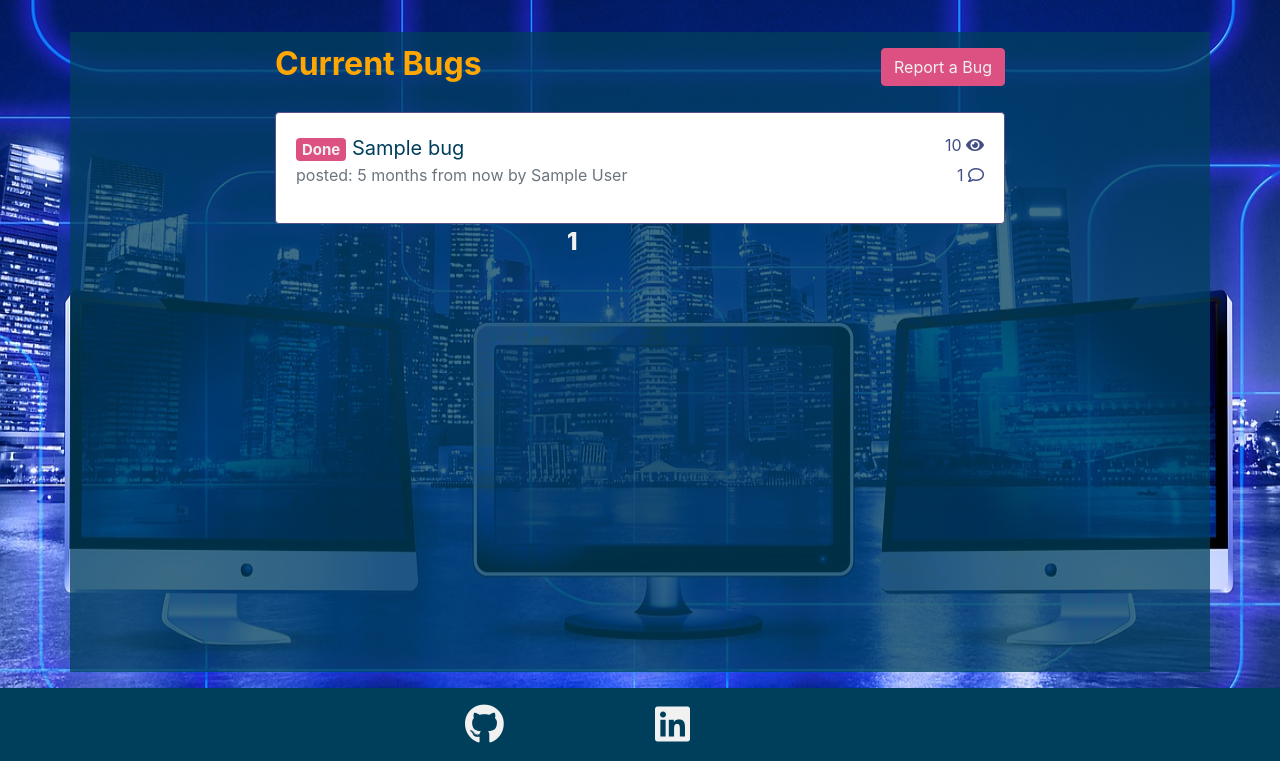
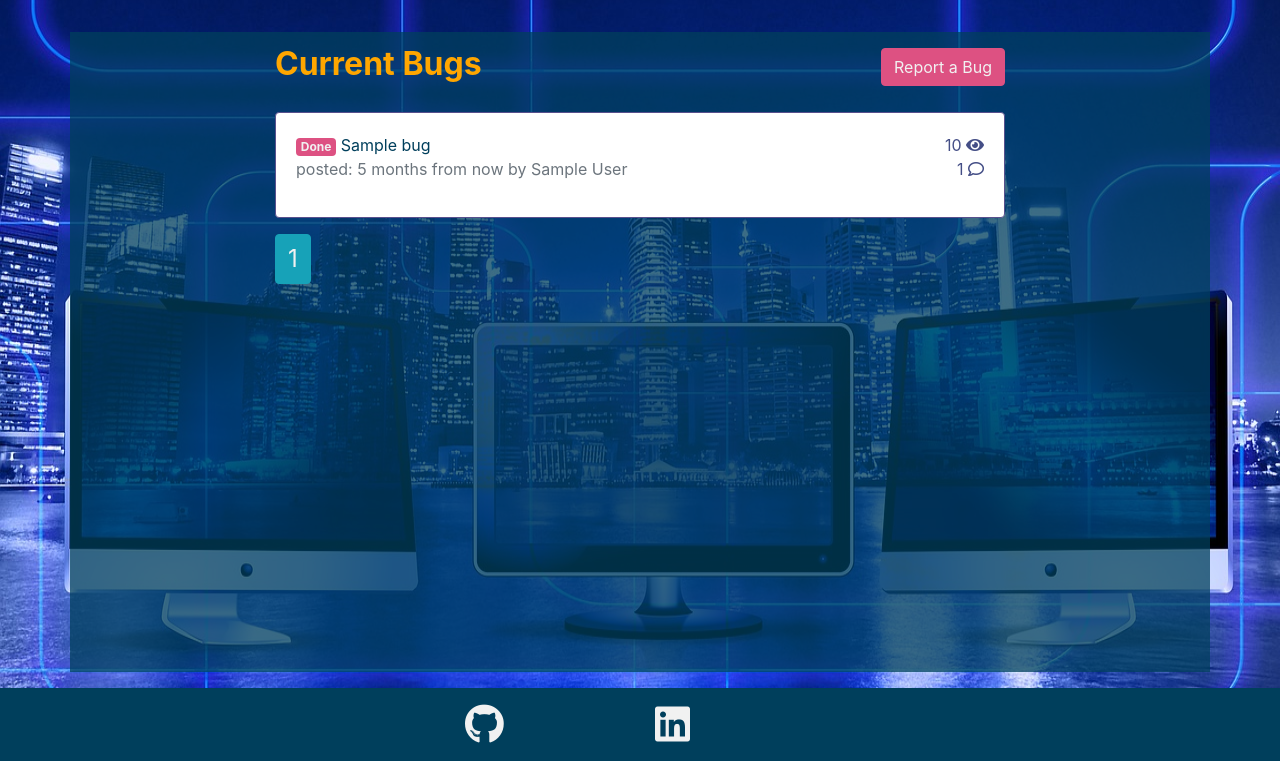
Before and after one commit to LibbyH52/Unicorn-Attractor, a Django app: template bugs/templates/bugs/allbugs.html in a window 1280 px wide. Shown: the part 62-823 px from the top of the page. Run offline with Django 3.2, Linux system fonts and the light colour scheme; the template is opened without the code that fills it: most values are stand-ins (such as "Sample title", 1, 10 or a date in 2020); some libraries are stand-ins or nearby versions; some web fonts are replaced.

Commit message:
Updated pagination and styled same so more user friendly

```diff
--- a/bugs/templates/bugs/allbugs.html
+++ b/bugs/templates/bugs/allbugs.html
@@ -39,15 +39,19 @@
         {% endfor %}
         <div class="pagination">
             {% if bugs.has_previous %}
-                <a href="?page=1"> 1 </a>
-                <a href="?page={{ bugs.previous_page_number }}"> &lt;</a>
+                <a class="btn btn-outline-info" href="?page=1">First</a>
+                <a class="btn btn-outline-info" href="?page={{ bugs.previous_page_number }}">Previous</a>
             {% endif %}
-            <span class="current">
-                {{ bugs.number }}
-            </span>
+            {% for num in bugs.paginator.page_range %}
+                {% if bugs.number == num %}
+                    <a class="btn btn-info" href="?page={{ bugs.number }}"> {{ bugs.number }}</a>
+                {% elif num > bugs.number|add:'-2' and num < bugs.number|add:'2' %}
+                    <a class="btn btn-outline-info" href="?page={{ num }}"> {{ num }}</a>
+                {% endif %}
+            {% endfor %}
             {% if bugs.has_next %}
-                <a href="?page={{ bugs.next_page_number }}"> &gt;  </a>
-                <a href="?page={{ bugs.paginator.num_pages }}"> {{ bugs.paginator.num_pages }} </a>
+                <a class="btn btn-outline-info" href="?page={{ bugs.next_page_number }}">Next</a>
+                <a class="btn btn-outline-info" href="?page={{ bugs.paginator.num_pages }}">last</a>
             {% endif %}
         </div>
     </div>
--- a/static/css/style.css
+++ b/static/css/style.css
@@ -152,8 +152,13 @@ h2{
 
 .description-card{
     border: none;
-    padding: 1rem;
+    font-size: 1.25rem;
     margin-bottom: 2rem;
+    padding: 1.5rem;
+}
+
+.description-card h1{
+    font-size: 2rem;
 }
 
 .feature-card{
@@ -174,10 +179,6 @@ h2{
 
 .card-body{
     padding-bottom: .5rem 1.25rem .3rem 1.25rem;
- }
-
- .card-title{
-     font-size: 1rem;
  }
 
  .card-footer{
@@ -400,19 +401,13 @@ a:hover{
 
 /******************Pagination Styles*/
 .pagination{
-    color: #f1f1f1;
-    margin: 0 40%;
-    font-size: 1.5rem;
+    display: inline;
 }
 
 .pagination a{
     color: #f1f1f1;
-    padding: 0 0.4rem;
+    font-size: 1.5rem;
     text-align: center;
-}
-
-.current{
-    font-weight: 800;
 }
 
 /**********************Footer Styles*/
@@ -478,10 +473,6 @@ a:hover{
         text-align: left;
     }
 
-    .card-title{
-        font-size: 1.25rem;
-    }
-
     .vote-form .btn-add{
         display: inline-block;
         margin: 0;
```
Also changed, not shown: features/templates/features/allfeatures.html (+12 -7 lines).
